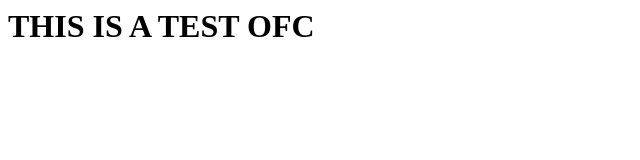
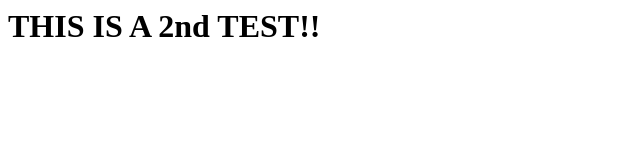
Before and after one commit to TheChosenOne23in76/TheChosenOne23in76.github.io, a plain HTML site: page index.html in a window 1280 px wide. Shown: the whole page, without its empty margins (0-640 px from the left). Drawn offline with Linux system fonts and the light colour scheme.

Commit message:
Update index.html

```diff
--- a/index.html
+++ b/index.html
@@ -1 +1 @@
-<h1>THIS IS A TEST OFC</h1>
+<h1>THIS IS A 2nd TEST!!</h1>
```
